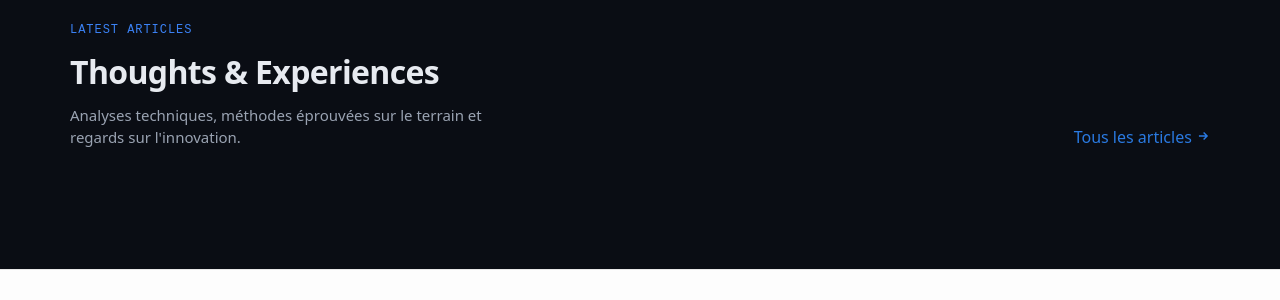
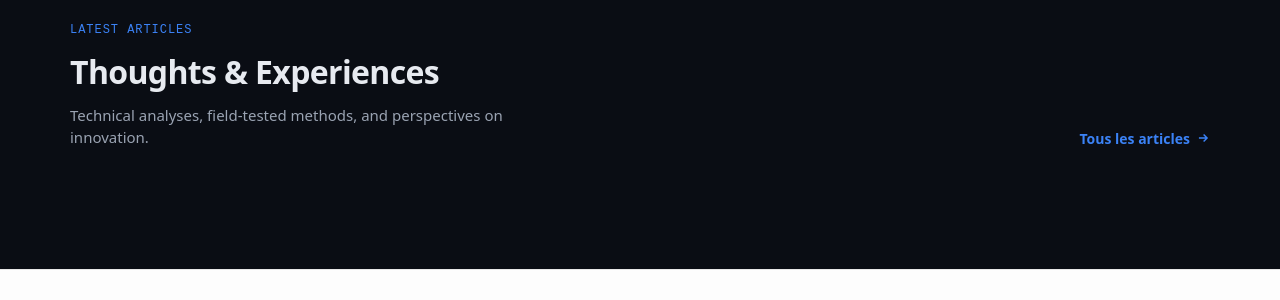
Before and after one commit to Oguidan/MichaelOguidan, a Jekyll site: the page built from index.html, in a window 1280 px wide and 1332 px high. Shown: the part 840-1140 px from the top of the window. Built offline with Jekyll 4.4.1, drawn with Linux system fonts in a browser that asks for light colours.

Commit message:
Add styles for .link-more to enhance layout and interactivity

```diff
--- a/_sass/micky/_layout.scss
+++ b/_sass/micky/_layout.scss
@@ -32,6 +32,19 @@
   color: var(--muted);
   margin: 8px 0 0;
   max-width: 460px;
+}
+
+.link-more {
+  font-size: 14px;
+  font-weight: 600;
+  color: var(--accent);
+  display: inline-flex;
+  align-items: center;
+  gap: 6px;
+}
+
+.link-more:hover {
+  gap: 9px;
 }
 
 /*
--- a/index.html
+++ b/index.html
@@ -84,7 +84,7 @@
             <div>
                 <div class="kicker">Latest Articles</div>
                 <h2 class="sec">Thoughts & Experiences</h2>
-                <p class="secsub">Analyses techniques, méthodes éprouvées sur le terrain et regards sur l'innovation.
+                <p class="secsub">Technical analyses, field-tested methods, and perspectives on innovation.
                 </p>
             </div><a class="link-more" onClick="{{ goArticles }}">Tous les articles <svg width="14" height="14"
                     viewBox="0 0 24 24" fill="none" stroke="currentColor" stroke-width="2.5">
```
